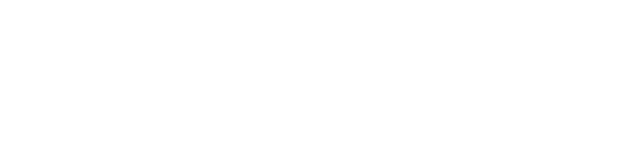
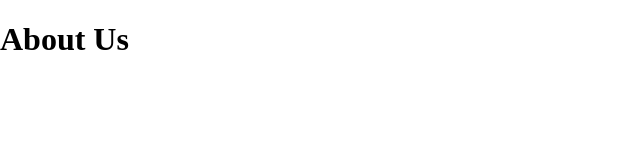
Before and after one commit to MrBrimleyGrandErie/HudsonJashanEthan, a plain HTML site: page index.html in a window 1280 px wide. Shown: the top 160 px of the page, without its empty margins (0-640 px from the left). Drawn offline with Linux system fonts and the light colour scheme.

Commit message:
added text

```diff
--- a/index.html
+++ b/index.html
@@ -11,3 +11,5 @@
 
     <!-- External CSS – put your own stylesheet(s) here if needed -->
 <link rel="stylesheet" href="style.css">
+<div class="card">
+  <h1 id="Header">About Us</h1>
```
Also changed, not shown: style.css (line endings or trailing spaces).
